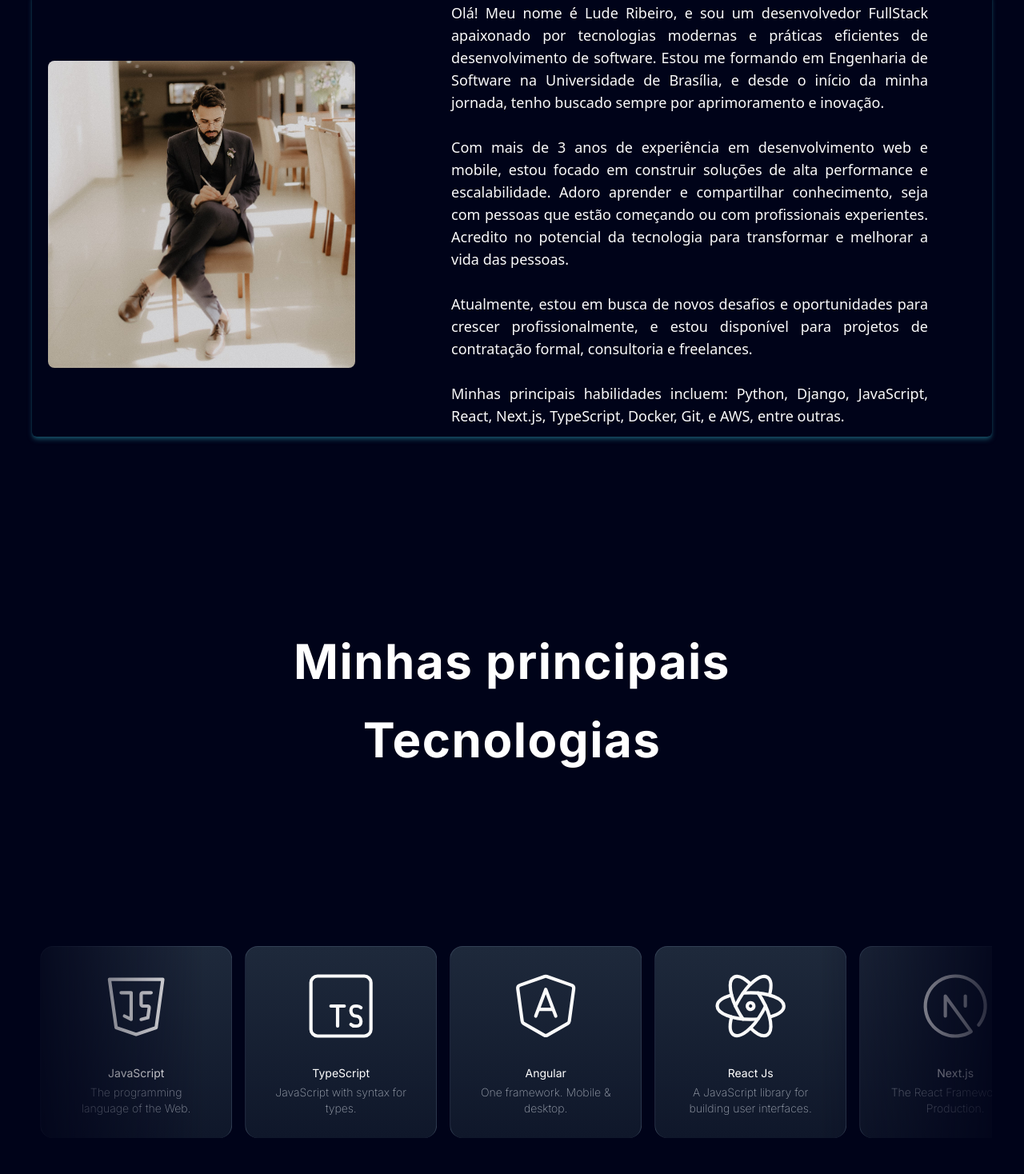
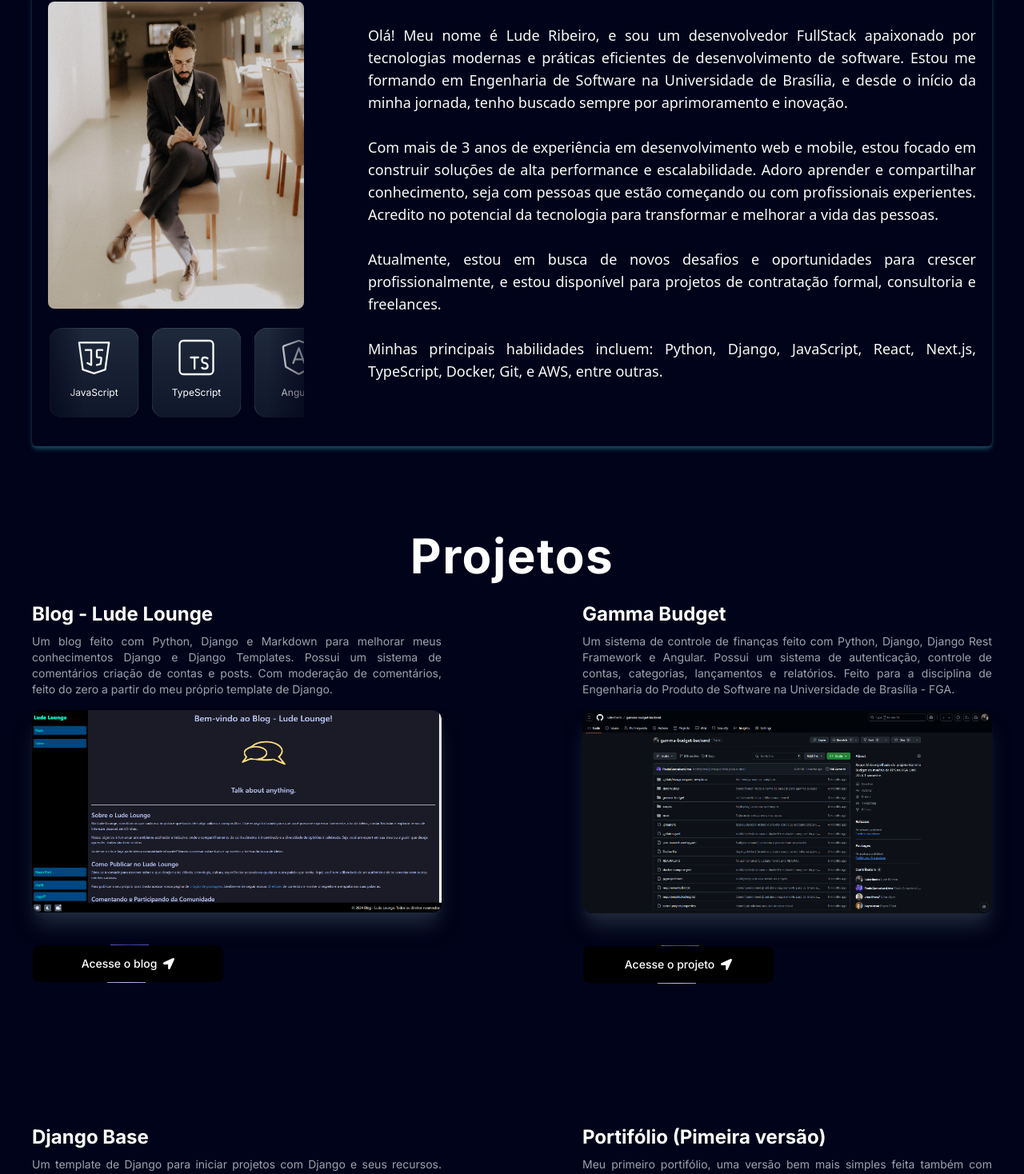
Before and after one commit to luderibeiro/portfolio-lude_ribeiro, a Next.js app: page / in a window 1280 px wide. Shown: the part 1291-2759 px from the top of the page at 80% size. Built offline with nearby package versions, Linux system fonts and the light colour scheme.

Commit message:
New version of about with techs embed in it.

```diff
--- a/app/page.tsx
+++ b/app/page.tsx
@@ -14,7 +14,6 @@ const Home = () => {
             <div className="max-w-7xl w-full">
                 <Hero />
                 <About />
-                <Techs />
                 <Projects />
                 <Footer />
             </div>
--- a/components/About.tsx
+++ b/components/About.tsx
@@ -1,5 +1,6 @@
 import React from "react";
 import { TextGenerateEffect } from "./ui/TextGenerateEffect";
+import Techs from "./Techs";
 
 export const About = () => {
     return (
@@ -9,7 +10,11 @@ export const About = () => {
                     className="text-center text-[40px] md:text-5xl lg:text-6xl"
                     words="Mais sobre mim"
                 />
-                <div className="flex flex-col md:flex-row w-full py-3 px-5 pr-10 gap-10 md:gap-20 items-center rounded-md shadow-md shadow-cyan-900">
+                <div className="flex flex-col md:flex-row w-full py-3 px-5 gap-5 md:gap-20 items-center rounded-md shadow-md shadow-cyan-900">
+                    <div
+                        id="me"
+                        className="flex flex-col w-full justify-center items-center"
+                    >
                         <img
                             src="/profile.jpg"
                             width={480}
@@ -17,7 +22,11 @@ export const About = () => {
                             alt="Foto de perfil"
                             className="w-64 h-64 md:w-96 md:h-96 rounded-lg"
                         />
-                    <p className="font-light font-sans text-justify text-md sm:text-sm md:text-sm lg:text-lg px-5 md:px-10">
+                        <data className="max-w-full md:max-w-xs">
+                            <Techs />
+                        </data>
+                    </div>
+                    <p className="font-light font-sans text-justify text-md sm:text-sm md:text-sm lg:text-lg md:pb-10">
                         Olá! Meu nome é Lude Ribeiro, e sou um desenvolvedor
                         FullStack apaixonado por tecnologias modernas e práticas
                         eficientes de desenvolvimento de software. Estou me
--- a/components/Techs.tsx
+++ b/components/Techs.tsx
@@ -19,18 +19,8 @@ import { TextGenerateEffect } from "./ui/TextGenerateEffect";
 
 export const Techs = () => {
     return (
-        <div id="Techs" className="pb-20 pt-36">
-            <div className="text-center">
-                <TextGenerateEffect
-                    className="text-center text-[40px] md:text5xl lg:text-6xl"
-                    words="Minhas principais"
-                />
-                <TextGenerateEffect
-                    className="text-center text-[40px] md:text5xl lg:text-6xl text-purple"
-                    words="Tecnologias"
-                />
-            </div>
-            <div className="h-[40rem] rounded-md flex flex-col antialiased items-center justify-center relative overflow-hidden">
+        <div id="Techs" className="pt-0 pb-0">
+            <div className="h-[10rem] md:max-w-xs rounded-md flex flex-col antialiased items-center justify-center relative overflow-hidden">
                 <InfiniteMovingCards
                     direction="left"
                     speed="normal"
@@ -43,57 +33,57 @@ export const Techs = () => {
 
 export const techs = [
     {
-        icon: <IconBrandPython size={100} stroke={1} />,
+        icon: <IconBrandPython size={56} stroke={1} />,
         title: "Python",
         quote: "A programming language that lets you work quickly.",
     },
     {
-        icon: <IconBrandDjango size={100} stroke={1.05} />,
+        icon: <IconBrandDjango size={56} stroke={1.05} />,
         title: "Django",
         quote: "The Web framework for perfectionists with deadlines.",
     },
     {
-        icon: <IconBrandJavascript size={100} stroke={1} />,
+        icon: <IconBrandJavascript size={56} stroke={1} />,
         title: "JavaScript",
         quote: "The programming language of the Web.",
     },
     {
-        icon: <IconBrandTypescript size={100} stroke={1} />,
+        icon: <IconBrandTypescript size={56} stroke={1} />,
         title: "TypeScript",
         quote: "JavaScript with syntax for types.",
     },
     {
-        icon: <IconBrandAngular size={100} stroke={1} />,
+        icon: <IconBrandAngular size={56} stroke={1} />,
         title: "Angular",
         quote: "One framework. Mobile & desktop.",
     },
     {
-        icon: <IconBrandReact size={100} stroke={1} />,
+        icon: <IconBrandReact size={56} stroke={1} />,
         title: "React Js",
         quote: "A JavaScript library for building user interfaces.",
     },
     {
-        icon: <IconBrandNextjs size={100} stroke={1} />,
+        icon: <IconBrandNextjs size={56} stroke={1} />,
         title: "Next.js",
         quote: "The React Framework for Production.",
     },
     {
-        icon: <IconBrandDocker size={100} stroke={1} />,
+        icon: <IconBrandDocker size={56} stroke={1} />,
         title: "Docker",
         quote: "Empowering App Development for Developers.",
     },
     {
-        icon: <IconBrandAws size={100} stroke={1} />,
+        icon: <IconBrandAws size={56} stroke={1} />,
         title: "AWS",
         quote: "Cloud Computing Services.",
     },
     {
-        icon: <IconBrandVercel size={100} stroke={1} />,
+        icon: <IconBrandVercel size={56} stroke={1} />,
         title: "Vercel",
         quote: "Develop. Preview. Ship.",
     },
     {
-        icon: <IconBrandDebian size={100} stroke={1} />,
+        icon: <IconBrandDebian size={56} stroke={1} />,
         title: "Debian",
         quote: "The Universal Operating System.",
     },
--- a/components/ui/infinite-moving-cards.tsx
+++ b/components/ui/infinite-moving-cards.tsx
@@ -82,7 +82,7 @@ export const InfiniteMovingCards = ({
         <div
             ref={containerRef}
             className={cn(
-                "scroller relative z-20  max-w-7xl overflow-hidden  [mask-image:linear-gradient(to_right,transparent,white_20%,white_80%,transparent)]",
+                "scroller relative z-20  max-w-sm overflow-hidden  [mask-image:linear-gradient(to_right,transparent,white_20%,white_80%,transparent)]",
                 className
             )}
         >
@@ -91,12 +91,12 @@ export const InfiniteMovingCards = ({
                 className={cn(
                     " flex min-w-full shrink-0 gap-4 py-4 w-max flex-nowrap",
                     start && "animate-scroll ",
-                    pauseOnHover && "hover:[animation-play-state:paused]"
+                    pauseOnHover && "hover:[animation-play-state:none]"
                 )}
             >
                 {items.map((item, idx) => (
                     <li
-                        className="w-[10rem] max-w-full relative rounded-2xl border border-b-0 flex-shrink-0 border-slate-700 px-8 py-6 md:w-[15rem] sm:w-[5rem] h-[20rem] md:h-[15rem] sm:h-[5rem] bg-slate-800"
+                        className="w-[7rem] h-[7rem] max-w-full relative rounded-2xl border border-b-0  border-slate-700 md:w-[7rem] md:h-[7rem] sm:w-[5rem] sm:h-[5rem] bg-slate-800 justify-center items-center"
                         style={{
                             background:
                                 "linear-gradient(180deg, var(--slate-800), var(--slate-900)",
@@ -104,20 +104,14 @@ export const InfiniteMovingCards = ({
                         key={idx}
                     >
                         <blockquote>
-                            <div
-                                aria-hidden="true"
-                                className="user-select-none -z-1 pointer-events-none absolute -left-0.5 -top-0.5 h-[calc(100%_+_4px)] w-[calc(100%_+_4px)]"
-                            ></div>
-                            <span className="flex justify-center items-center">
+                            <div aria-hidden="true" className=""></div>
+                            <span className="flex h-full w-full mt-0 justify-center items-center p-2">
                                 {item.icon}
                             </span>
-                            <div className="relative z-20 mt-6 flex flex-row items-center justify-center">
+                            <div className="relative z-20 mt-0 flex flex-row items-center justify-center">
                                 <span className="flex flex-col justify-center gap-1">
-                                    <span className="flex justify-center text-2xl md:text-sm sm:text-sm text-white font-normal">
+                                    <span className="flex justify-center text-xl md:text-xs sm:text-xs text-white font-normal">
                                         {item.title}
-                                    </span>
-                                    <span className="flex text-center text-sm font-extralight text-gray-400">
-                                        {item.quote}
                                     </span>
                                 </span>
                             </div>
```
Lines whose indentation alone changed are shown as unchanged.
